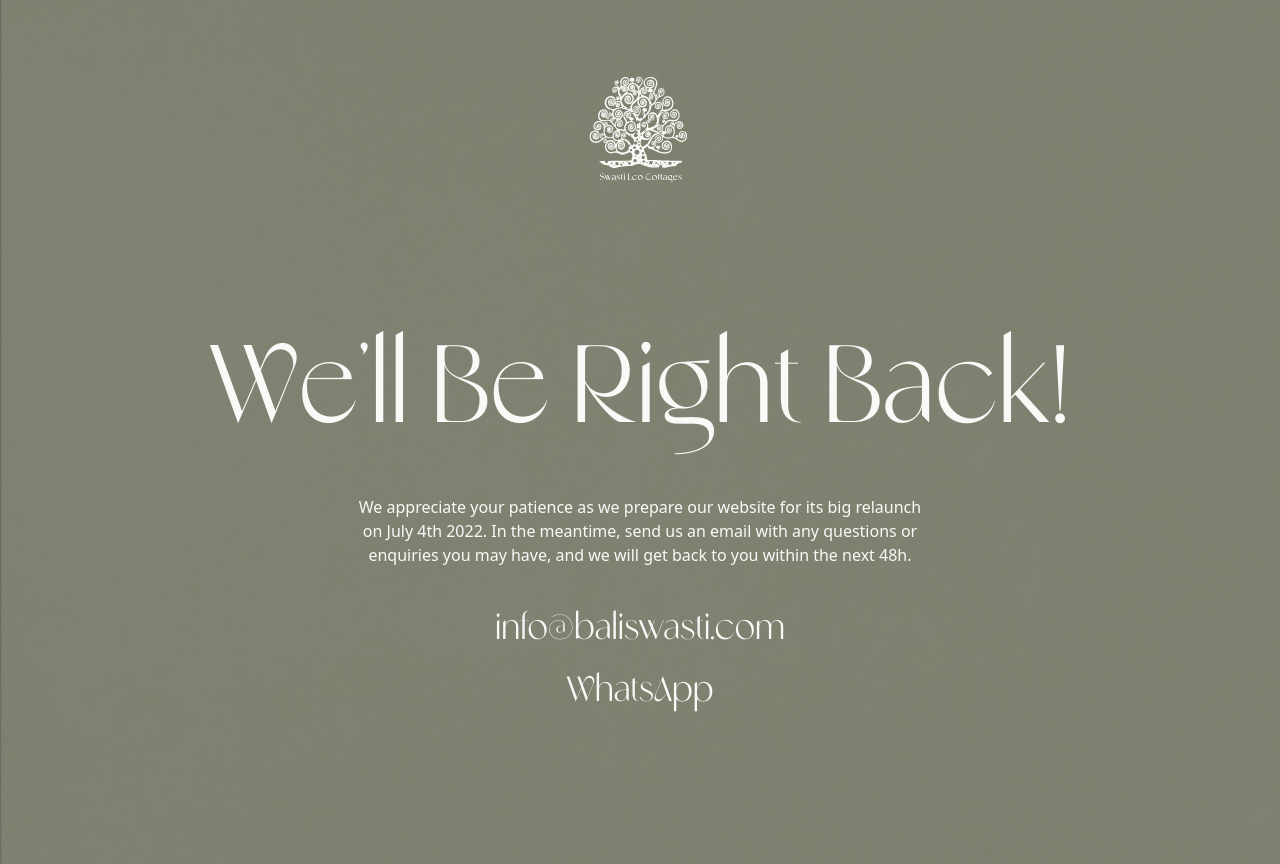
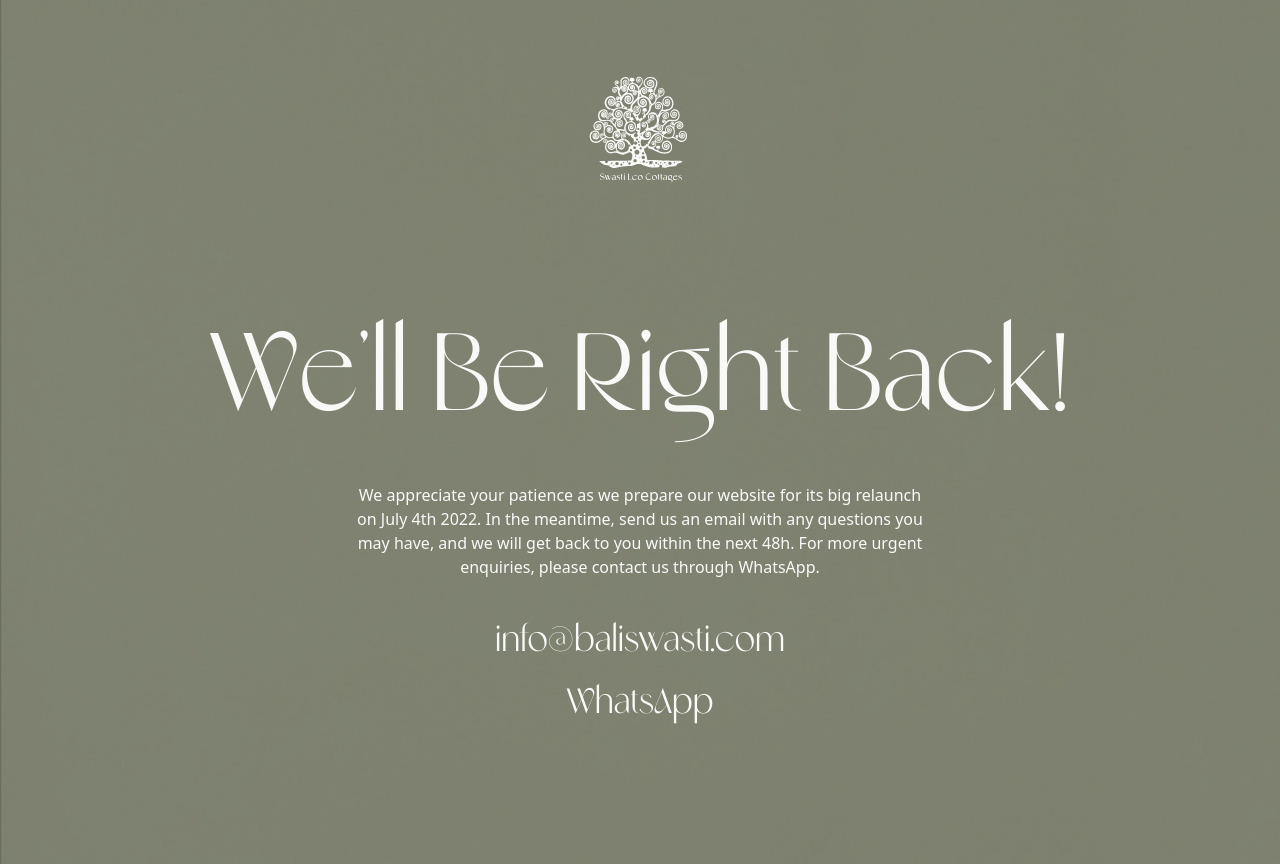
Before and after one commit to OwenAdsit/swasti-temp, a Nuxt app: page / in a window 1280 px wide. Built offline with nearby package versions, Linux system fonts and the light colour scheme.

Commit message:
'Please contact us' instead of 'email us'

```diff
--- a/pages/index.vue
+++ b/pages/index.vue
@@ -24,8 +24,8 @@
       <p class="mb-10 max-w-xl mx-auto font-thin fade-in">
         We appreciate your patience as we prepare our website for its big
         relaunch on July 4th 2022. In the meantime, send us an email with any
-        questions or enquiries you may have, and we will get back to you within
-        the next 48h.
+        questions you may have, and we will get back to you within the next 48h.
+        For more urgent enquiries, please contact us through WhatsApp.
       </p>
       <div>
         <ul class="space-y-2 xl:space-y-4">
```
